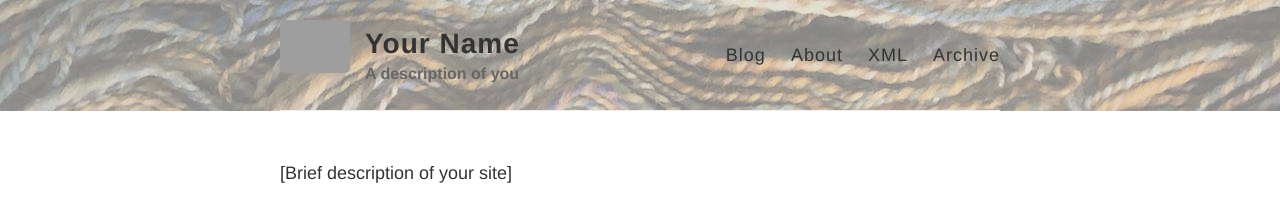
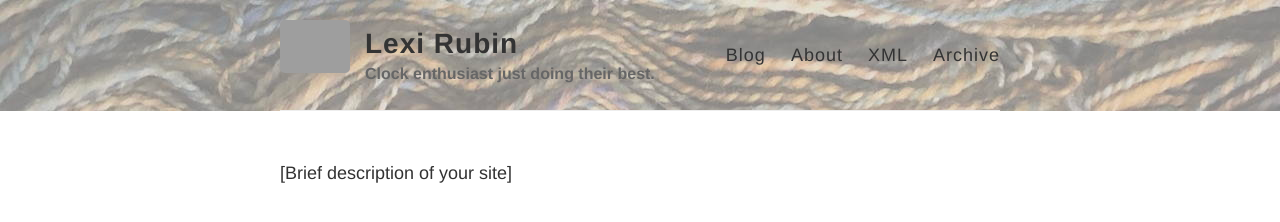
Before and after one commit to lexirubin/lexirubin, a Jekyll site: the page built from index.html, in a window 1280 px wide. Shown: the top 222 px of the page. Built offline with Jekyll 4.4.1, drawn with Linux system fonts in a browser that asks for light colours; grey boxes are pictures that could not be loaded.

Commit message:
Update _config.yml

```diff
--- a/_config.yml
+++ b/_config.yml
@@ -3,14 +3,13 @@
 #
 
 # Name of your site (displayed in the header)
-name: Your Name
+name: Lexi Rubin
 
 # Short bio or description (displayed in the header)
-description: A description of you
+description: Clock enthusiast just doing their best.
 
 # URL of your avatar or profile pic
-avatar: https://raw.githubusercontent.com/[yourusername]/[yourusername].github.io/master/images/[filename].jpg
-
+avatar: https://raw.githubusercontent.com/lexirubin/lexirubin.github.io/master/images/Higgyween3.png
 #
 # Flags below are optional
 #
```
